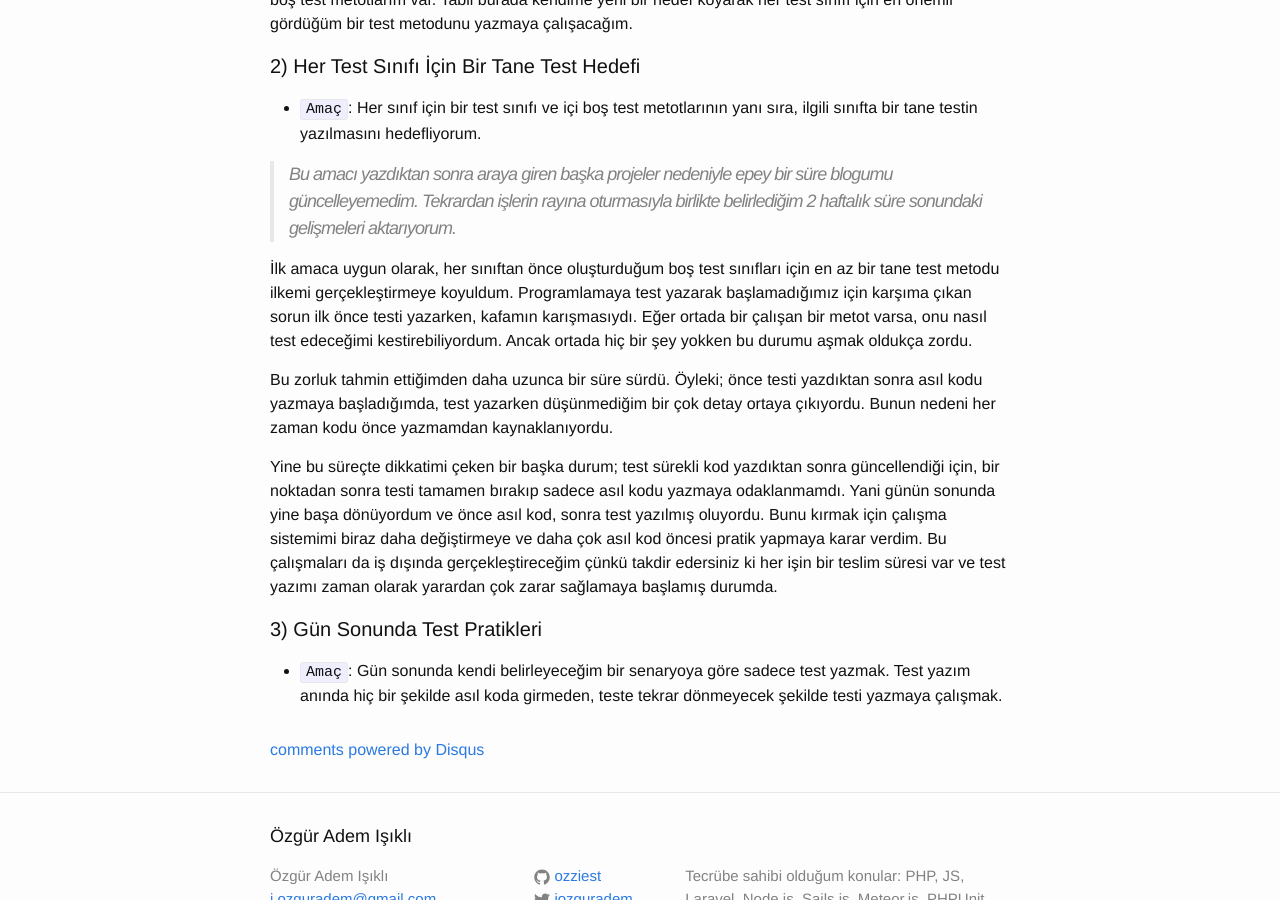
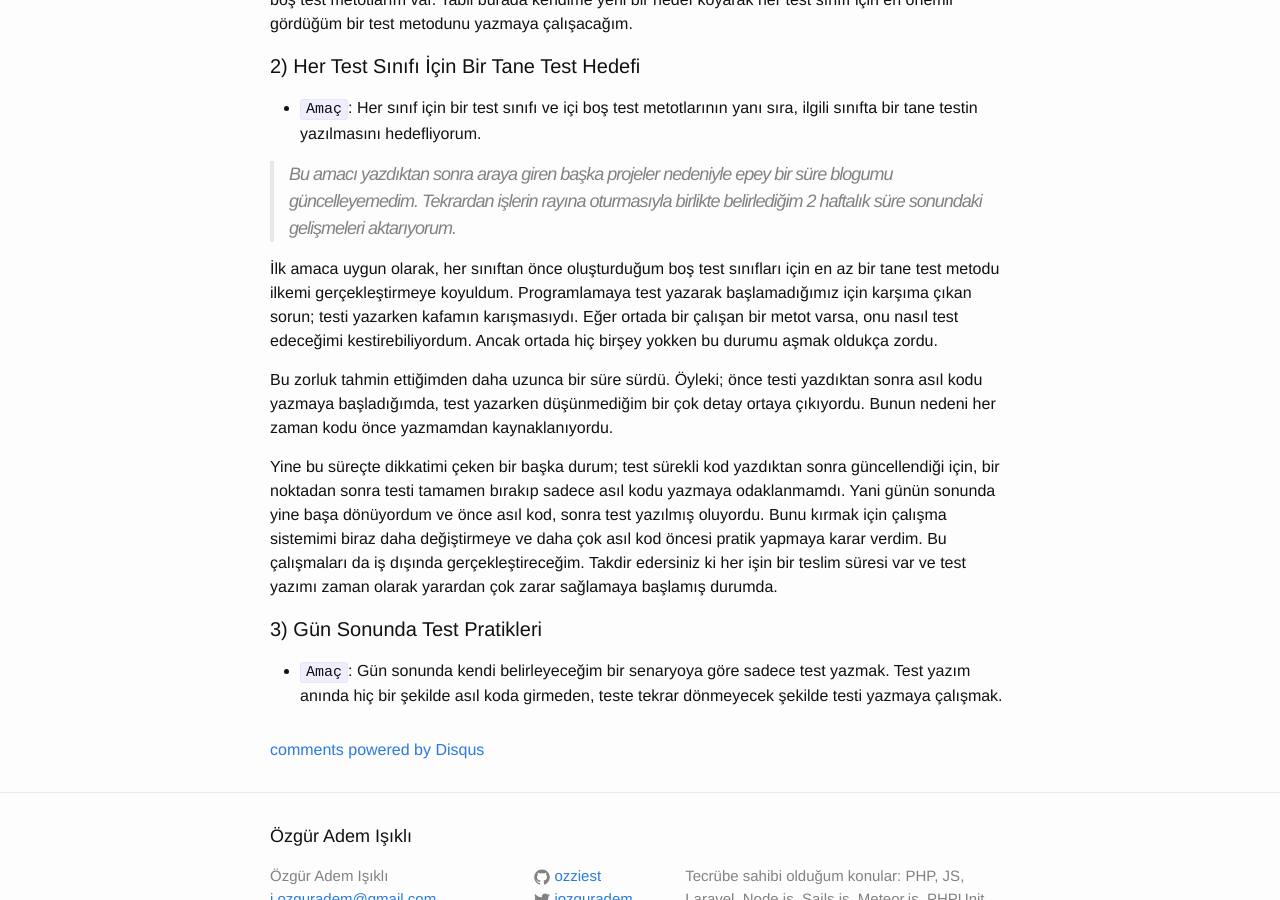
Before and after one commit to ozziest/ozziest.github.io, a Jekyll site: the page built from _posts/2014-09-15-test-yazmak-ile -basim-dertte.md, in a window 1280 px wide and 900 px high, scrolled down 1931 px. Built offline with Jekyll 4.4.1, drawn with Linux system fonts in a browser that asks for light colours; comment, search, counter and statistics services are not loaded.

Commit message:
Fix some sentences.

```diff
--- a/_posts/2014-09-15-test-yazmak-ile -basim-dertte.md
+++ b/_posts/2014-09-15-test-yazmak-ile -basim-dertte.md
@@ -66,11 +66,11 @@ Son iki haftalık süreci kendime verdiğim sözleri tutmaya çalışarak geçir
 > süre blogumu güncelleyemedim. Tekrardan işlerin rayına oturmasıyla birlikte
 > belirlediğim 2 haftalık süre sonundaki gelişmeleri aktarıyorum.
 
-İlk amaca uygun olarak, her sınıftan önce oluşturduğum boş test sınıfları için en az bir tane test metodu ilkemi gerçekleştirmeye koyuldum. Programlamaya test yazarak başlamadığımız için karşıma çıkan sorun ilk önce testi yazarken, kafamın karışmasıydı. Eğer ortada bir çalışan bir metot varsa, onu nasıl test edeceğimi kestirebiliyordum. Ancak ortada hiç bir şey yokken bu durumu aşmak oldukça zordu.
+İlk amaca uygun olarak, her sınıftan önce oluşturduğum boş test sınıfları için en az bir tane test metodu ilkemi gerçekleştirmeye koyuldum. Programlamaya test yazarak başlamadığımız için karşıma çıkan sorun; testi yazarken kafamın karışmasıydı. Eğer ortada bir çalışan bir metot varsa, onu nasıl test edeceğimi kestirebiliyordum. Ancak ortada hiç birşey yokken bu durumu aşmak oldukça zordu.
 
 Bu zorluk tahmin ettiğimden daha uzunca bir süre sürdü. Öyleki; önce testi yazdıktan sonra asıl kodu yazmaya başladığımda, test yazarken düşünmediğim bir çok detay ortaya çıkıyordu. Bunun nedeni her zaman kodu önce yazmamdan kaynaklanıyordu.
 
-Yine bu süreçte dikkatimi çeken bir başka durum; test sürekli kod yazdıktan sonra güncellendiği için, bir noktadan sonra testi tamamen bırakıp sadece asıl kodu yazmaya odaklanmamdı. Yani günün sonunda yine başa dönüyordum ve önce asıl kod, sonra test yazılmış oluyordu. Bunu kırmak için çalışma sistemimi biraz daha değiştirmeye ve daha çok asıl kod öncesi pratik yapmaya karar verdim. Bu çalışmaları da iş dışında gerçekleştireceğim çünkü takdir edersiniz ki her işin bir teslim süresi var ve test yazımı zaman olarak yarardan çok zarar sağlamaya başlamış durumda.
+Yine bu süreçte dikkatimi çeken bir başka durum; test sürekli kod yazdıktan sonra güncellendiği için, bir noktadan sonra testi tamamen bırakıp sadece asıl kodu yazmaya odaklanmamdı. Yani günün sonunda yine başa dönüyordum ve önce asıl kod, sonra test yazılmış oluyordu. Bunu kırmak için çalışma sistemimi biraz daha değiştirmeye ve daha çok asıl kod öncesi pratik yapmaya karar verdim. Bu çalışmaları da iş dışında gerçekleştireceğim. Takdir edersiniz ki her işin bir teslim süresi var ve test yazımı zaman olarak yarardan çok zarar sağlamaya başlamış durumda.
 
 #### 3) Gün Sonunda Test Pratikleri
 
```
